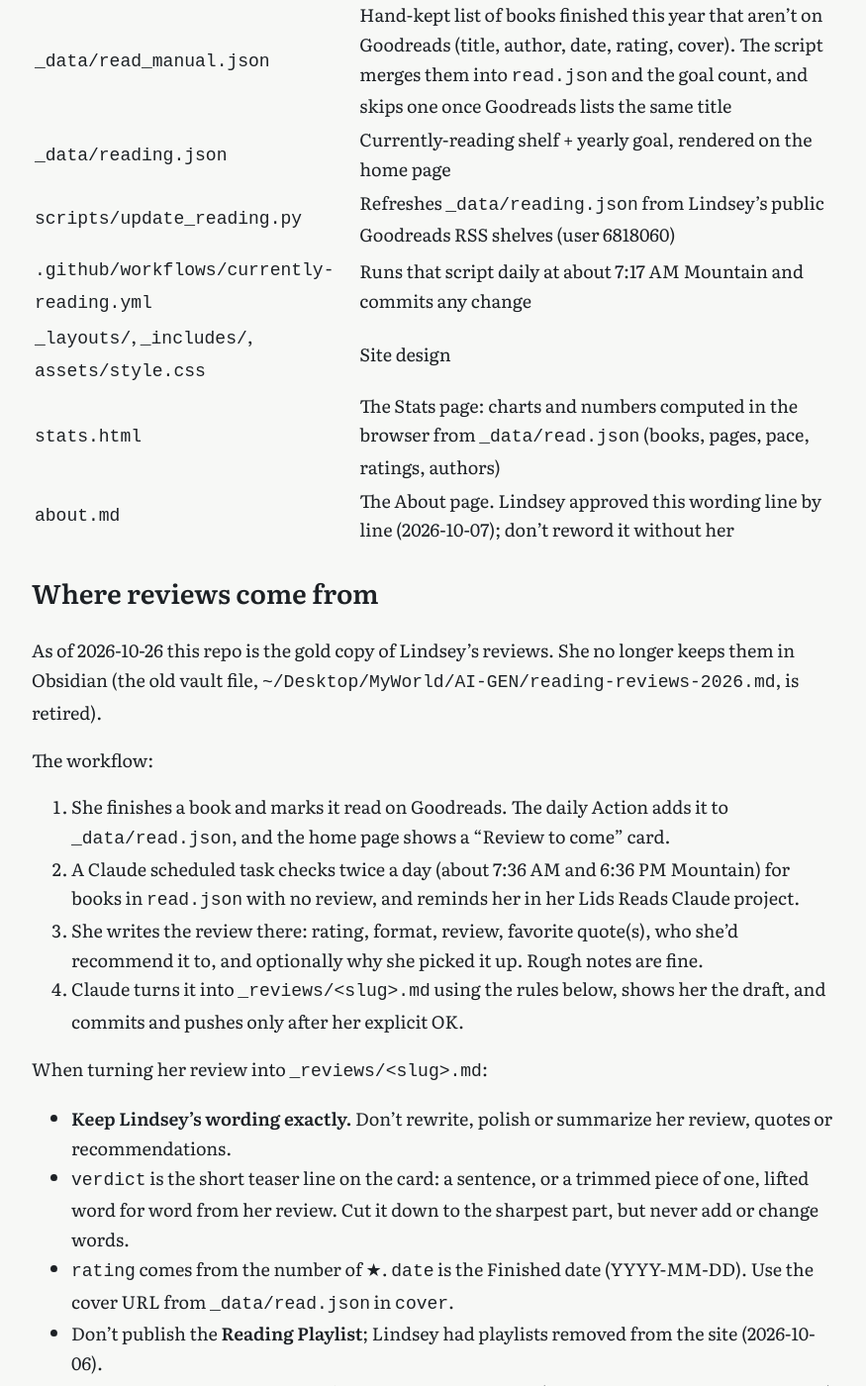
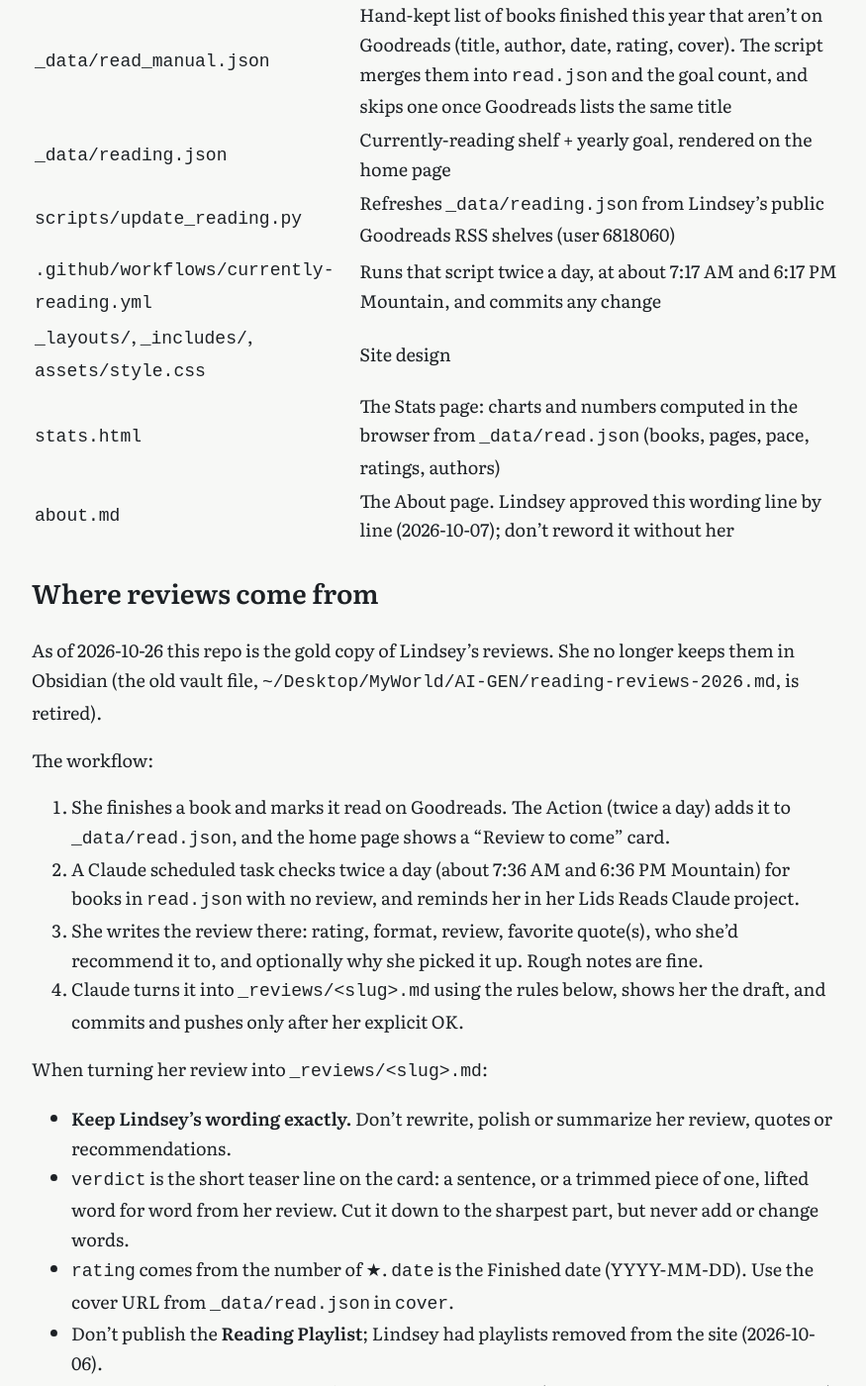
Before and after one commit to itslids/lids-reads, a Jekyll site: the page built from CLAUDE.md, in a window 1280 px wide and 1400 px high, scrolled down 721 px. Shown: the whole window at 99% size, without its empty margins (198-1073 px from the left). Built offline with Jekyll 4.4.1, drawn with Linux system fonts in a browser that asks for light colours; our own code applies the rules of GitHub Pages for plain Markdown files.

Commit message:
Refresh Goodreads data twice a day
Adds an evening run (about 6:17 PM Mountain) so a book finished during
the day shows up before the evening review reminder.

Co-Authored-By: Claude Opus 5.5 (1M context) <noreply@anthropic.com>
Claude-Session: https://claude.ai/code/session_01KQUtxsnzFSGzaczL2XHNeD

```diff
--- a/CLAUDE.md
+++ b/CLAUDE.md
@@ -16,7 +16,7 @@ Lindsey's ("Lids") public book review site, built with Jekyll and published by G
 | `_data/read_manual.json` | Hand-kept list of books finished this year that aren't on Goodreads (title, author, date, rating, cover). The script merges them into `read.json` and the goal count, and skips one once Goodreads lists the same title |
 | `_data/reading.json` | Currently-reading shelf + yearly goal, rendered on the home page |
 | `scripts/update_reading.py` | Refreshes `_data/reading.json` from Lindsey's public Goodreads RSS shelves (user 6818060) |
-| `.github/workflows/currently-reading.yml` | Runs that script daily at about 7:17 AM Mountain and commits any change |
+| `.github/workflows/currently-reading.yml` | Runs that script twice a day, at about 7:17 AM and 6:17 PM Mountain, and commits any change |
 | `_layouts/`, `_includes/`, `assets/style.css` | Site design |
 | `stats.html` | The Stats page: charts and numbers computed in the browser from `_data/read.json` (books, pages, pace, ratings, authors) |
 | `about.md` | The About page. Lindsey approved this wording line by line (2026-10-07); don't reword it without her |
@@ -26,7 +26,7 @@ Lindsey's ("Lids") public book review site, built with Jekyll and published by G
 As of 2026-10-26 this repo is the gold copy of Lindsey's reviews. She no longer keeps them in Obsidian (the old vault file, `~/Desktop/MyWorld/AI-GEN/reading-reviews-2026.md`, is retired).
 
 The workflow:
-1. She finishes a book and marks it read on Goodreads. The daily Action adds it to `_data/read.json`, and the home page shows a "Review to come" card.
+1. She finishes a book and marks it read on Goodreads. The Action (twice a day) adds it to `_data/read.json`, and the home page shows a "Review to come" card.
 2. A Claude scheduled task checks twice a day (about 7:36 AM and 6:36 PM Mountain) for books in `read.json` with no review, and reminds her in her Lids Reads Claude project.
 3. She writes the review there: rating, format, review, favorite quote(s), who she'd recommend it to, and optionally why she picked it up. Rough notes are fine.
 4. Claude turns it into `_reviews/<slug>.md` using the rules below, shows her the draft, and commits and pushes only after her explicit OK.
```
Also changed, not shown: .github/workflows/currently-reading.yml, README.md.
